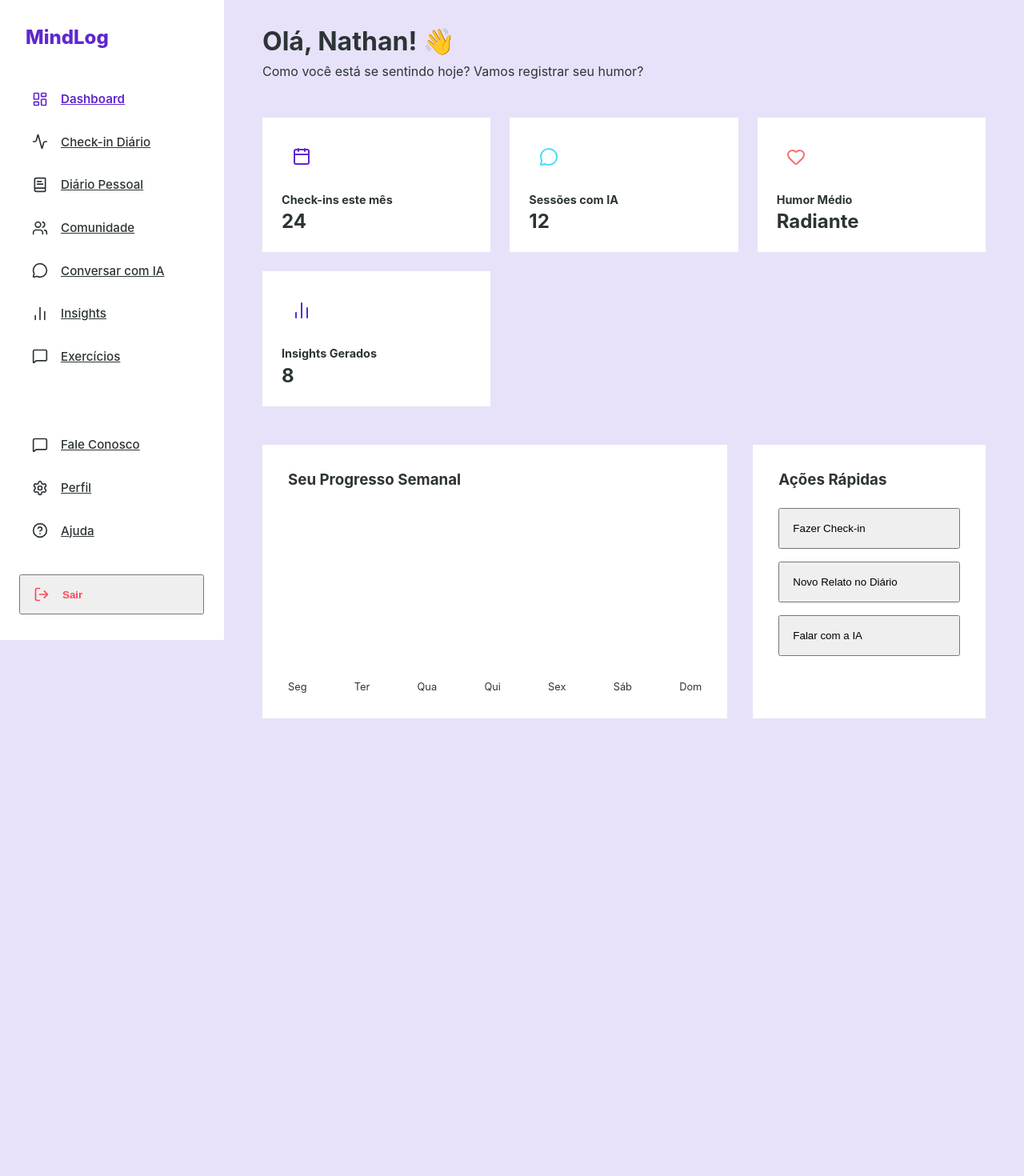
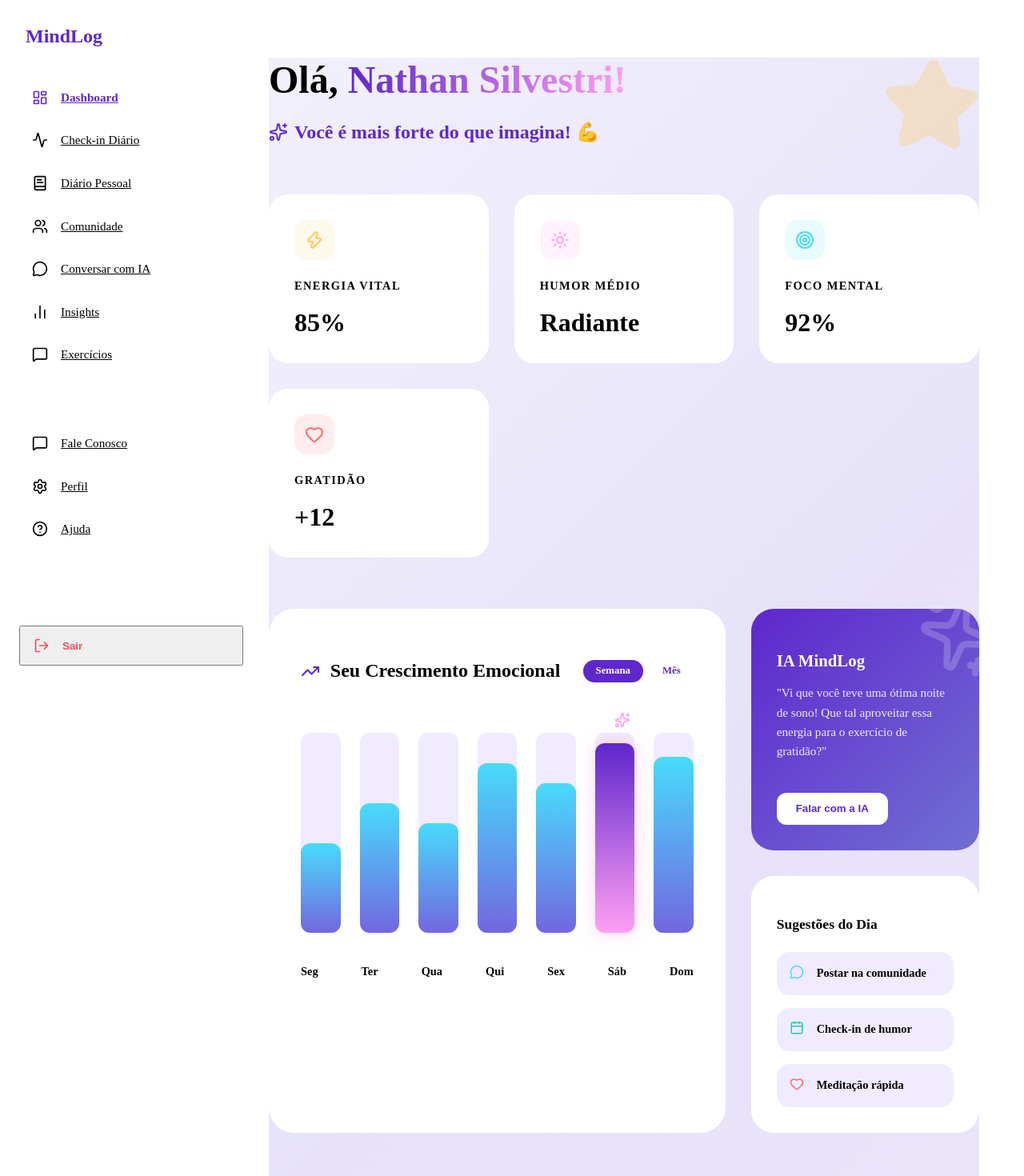
Before and after one commit to TVCodelab/mindlog-alpha-project, a Next.js app: page /dashboard in a window 1280 px wide. Shown: the top 1470 px of the page at 80% size. Before the commit the page ends 930 px from the top, so only its background shows below. Built offline with nearby package versions, Linux system fonts and the light colour scheme.

Commit message:
feat: MindLog complete platform implementation

```diff
--- a/src/app/dashboard/page.tsx
+++ b/src/app/dashboard/page.tsx
@@ -1,67 +1,261 @@
 'use client';
-import { Heart, MessageCircle, BarChart2, Calendar } from 'lucide-react';
+import { motion, AnimatePresence } from 'framer-motion';
+import {
+  Sparkles,
+  Heart,
+  Zap,
+  Target,
+  TrendingUp,
+  MessageCircle,
+  Calendar,
+  Sun,
+  Star
+} from 'lucide-react';
+import { useState, useEffect } from 'react';
 
 export default function DashboardHome() {
-  const stats = [
-    { label: 'Check-ins este mês', value: '24', icon: <Calendar />, color: 'var(--primary)' },
-    { label: 'Sessões com IA', value: '12', icon: <MessageCircle />, color: 'var(--secondary)' },
-    { label: 'Humor Médio', value: 'Radiante', icon: <Heart />, color: '#ff6b6b' },
-    { label: 'Insights Gerados', value: '8', icon: <BarChart2 />, color: '#4834d4' },
+  const [greeting, setGreeting] = useState("Bom dia, campeão!");
+  const greetings = [
+    "Sua mente é poderosa! ✨",
+    "Hoje é um dia incrível para brilhar! 🌟",
+    "Você é mais forte do que imagina! 💪",
+    "Tudo o que você precisa está dentro de você! ❤️",
+    "Vamos conquistar o mundo hoje? 🚀"
   ];
 
+  useEffect(() => {
+    const interval = setInterval(() => {
+      setGreeting(greetings[Math.floor(Math.random() * greetings.length)]);
+    }, 4000);
+    return () => clearInterval(interval);
+  }, []);
+
+  const stats = [
+    { label: 'Energia Vital', value: '85%', icon: <Zap size={24} />, color: '#feca57' },
+    { label: 'Humor Médio', value: 'Radiante', icon: <Sun size={24} />, color: '#ff9ff3' },
+    { label: 'Foco Mental', value: '92%', icon: <Target size={24} />, color: '#48dbfb' },
+    { label: 'Gratidão', value: '+12', icon: <Heart size={24} />, color: '#ff6b6b' },
+  ];
+
+  const containerVariants = {
+    hidden: { opacity: 0 },
+    visible: {
+      opacity: 1,
+      transition: { staggerChildren: 0.1 }
+    }
+  };
+
+  const itemVariants = {
+    hidden: { y: 20, opacity: 0 },
+    visible: { y: 0, opacity: 1, transition: { type: 'spring', stiffness: 100 } }
+  };
+
   return (
-    <div>
-      <header style={{ marginBottom: '3rem' }}>
-        <h1 style={{ fontSize: '2rem', marginBottom: '0.5rem' }}>Olá, Nathan! 👋</h1>
-        <p style={{ color: 'var(--text-muted)' }}>Como você está se sentindo hoje? Vamos registrar seu humor?</p>
+    <motion.div
+      initial="hidden"
+      animate="visible"
+      variants={containerVariants}
+      className="animated-bg"
+      style={{ paddingBottom: '4rem' }}
+    >
+      {/* Header com Saudação Dinâmica */}
+      <header style={{ marginBottom: '4rem', position: 'relative' }}>
+        <motion.div
+          animate={{ scale: [1, 1.1, 1], rotate: [0, 5, -5, 0] }}
+          transition={{ duration: 5, repeat: Infinity }}
+          style={{ position: 'absolute', right: '0', top: '0', color: 'var(--accent-yellow)', opacity: 0.3 }}
+        >
+          <Star size={120} fill="currentColor" />
+        </motion.div>
+
+        <motion.h1
+          variants={itemVariants}
+          style={{ fontSize: '3rem', fontWeight: '900', marginBottom: '0.5rem' }}
+        >
+          Olá, <span className="text-gradient">Nathan Silvestri!</span>
+        </motion.h1>
+
+        <AnimatePresence mode="wait">
+          <motion.p
+            key={greeting}
+            initial={{ opacity: 0, y: 10 }}
+            animate={{ opacity: 1, y: 0 }}
+            exit={{ opacity: 0, y: -10 }}
+            style={{ fontSize: '1.5rem', fontWeight: '600', color: 'var(--primary)', display: 'flex', alignItems: 'center', gap: '0.5rem' }}
+          >
+            <Sparkles size={24} /> {greeting}
+          </motion.p>
+        </AnimatePresence>
       </header>
 
-      <div style={{ display: 'grid', gridTemplateColumns: 'repeat(auto-fit, minmax(240px, 1fr))', gap: '1.5rem', marginBottom: '3rem' }}>
+      {/* Grid de Stats Animados */}
+      <div style={{ display: 'grid', gridTemplateColumns: 'repeat(auto-fit, minmax(220px, 1fr))', gap: '2rem', marginBottom: '4rem' }}>
         {stats.map((stat, i) => (
-          <div key={i} className="glass" style={{ padding: '1.5rem', background: 'white' }}>
-            <div style={{ display: 'flex', justifyContent: 'space-between', alignItems: 'flex-start', marginBottom: '1rem' }}>
-              <div style={{ padding: '0.8rem', borderRadius: '12px', background: 'var(--accent-soft)', color: stat.color }}>
-                {stat.icon}
-              </div>
+          <motion.div
+            key={i}
+            variants={itemVariants}
+            whileHover={{ scale: 1.05, rotate: 2 }}
+            className="glass card-hover"
+            style={{
+              padding: '2rem',
+              background: 'white',
+              borderRadius: '24px',
+              border: '1px solid var(--glass-border)',
+              cursor: 'pointer'
+            }}
+          >
+            <div style={{
+              width: '50px',
+              height: '50px',
+              borderRadius: '16px',
+              background: `${stat.color}20`,
+              color: stat.color,
+              display: 'flex',
+              alignItems: 'center',
+              justifyContent: 'center',
+              marginBottom: '1.5rem'
+            }}>
+              {stat.icon}
             </div>
-            <h4 style={{ color: 'var(--text-muted)', fontSize: '0.9rem', marginBottom: '0.3rem' }}>{stat.label}</h4>
-            <div style={{ fontSize: '1.5rem', fontWeight: '700' }}>{stat.value}</div>
-          </div>
+            <h4 style={{ color: 'var(--text-muted)', fontSize: '0.9rem', fontWeight: '700', textTransform: 'uppercase', letterSpacing: '0.1em' }}>
+              {stat.label}
+            </h4>
+            <div style={{ fontSize: '2rem', fontWeight: '900', color: 'var(--primary-dark)' }}>
+              {stat.value}
+            </div>
+          </motion.div>
         ))}
       </div>
 
+      {/* Seção Principal: Gráfico e Ações */}
       <div style={{ display: 'grid', gridTemplateColumns: '2fr 1fr', gap: '2rem' }}>
-        <div className="glass" style={{ padding: '2rem', background: 'white', minHeight: '300px' }}>
-          <h3 style={{ marginBottom: '1.5rem' }}>Seu Progresso Semanal</h3>
-          <div style={{ width: '100%', height: '200px', display: 'flex', alignItems: 'flex-end', gap: '1rem', paddingBottom: '1rem' }}>
-            {[40, 70, 45, 90, 65, 80, 50].map((h, i) => (
-              <div key={i} style={{ flex: 1, background: 'var(--accent-soft)', borderRadius: '8px', position: 'relative', height: '100%' }}>
-                <div style={{
-                  position: 'absolute',
-                  bottom: 0,
-                  width: '100%',
-                  height: `${h}%`,
-                  background: 'linear-gradient(to top, var(--primary), var(--primary-light))',
-                  borderRadius: '8px',
-                  transition: 'height 1s ease-out'
-                }}></div>
+        <motion.div
+          variants={itemVariants}
+          className="glass"
+          style={{ padding: '2.5rem', background: 'white', borderRadius: '32px', boxShadow: 'var(--shadow)' }}
+        >
+          <div style={{ display: 'flex', justifyContent: 'space-between', alignItems: 'center', marginBottom: '2.5rem' }}>
+            <h3 style={{ fontSize: '1.5rem', fontWeight: '800', display: 'flex', alignItems: 'center', gap: '0.8rem' }}>
+              <TrendingUp color="var(--primary)" /> Seu Crescimento Emocional
+            </h3>
+            <div style={{ display: 'flex', gap: '0.5rem' }}>
+              <div style={{ padding: '0.4rem 1rem', background: 'var(--primary)', color: 'white', borderRadius: '100px', fontSize: '0.8rem', fontWeight: '700' }}>Semana</div>
+              <div style={{ padding: '0.4rem 1rem', background: 'var(--accent-soft)', color: 'var(--primary)', borderRadius: '100px', fontSize: '0.8rem', fontWeight: '700' }}>Mês</div>
+            </div>
+          </div>
+
+          <div style={{ width: '100%', height: '250px', display: 'flex', alignItems: 'flex-end', gap: '1.5rem', paddingBottom: '1rem' }}>
+            {[45, 65, 55, 85, 75, 95, 88].map((h, i) => (
+              <div key={i} style={{ flex: 1, background: 'var(--bg-lavender)', borderRadius: '12px', position: 'relative', height: '100%' }}>
+                <motion.div
+                  initial={{ height: 0 }}
+                  animate={{ height: `${h}%` }}
+                  transition={{ duration: 1.5, delay: i * 0.1, type: 'spring' }}
+                  style={{
+                    position: 'absolute',
+                    bottom: 0,
+                    width: '100%',
+                    background: i === 5 ? 'linear-gradient(to top, #ff9ff3, #5f27cd)' : 'linear-gradient(to top, #7267e0, #48dbfb)',
+                    borderRadius: '12px',
+                    boxShadow: i === 5 ? '0 0 20px rgba(255, 159, 243, 0.5)' : 'none'
+                  }}
+                >
+                  {i === 5 && (
+                    <motion.div
+                      animate={{ y: [-10, 0, -10] }}
+                      transition={{ duration: 2, repeat: Infinity }}
+                      style={{ position: 'absolute', top: '-30px', left: '50%', transform: 'translateX(-50%)', color: '#ff9ff3' }}
+                    >
+                      <Sparkles size={20} />
+                    </motion.div>
+                  )}
+                </motion.div>
               </div>
             ))}
           </div>
-          <div style={{ display: 'flex', justifyContent: 'space-between', marginTop: '1rem', color: 'var(--text-muted)', fontSize: '0.8rem' }}>
+          <div style={{ display: 'flex', justifyContent: 'space-between', marginTop: '1.5rem', color: 'var(--text-muted)', fontSize: '0.9rem', fontWeight: '600' }}>
             <span>Seg</span><span>Ter</span><span>Qua</span><span>Qui</span><span>Sex</span><span>Sáb</span><span>Dom</span>
           </div>
-        </div>
+        </motion.div>
 
-        <div className="glass" style={{ padding: '2rem', background: 'white' }}>
-          <h3 style={{ marginBottom: '1.5rem' }}>Ações Rápidas</h3>
-          <div style={{ display: 'flex', flexDirection: 'column', gap: '1rem' }}>
-            <button className="btn-secondary" style={{ textAlign: 'left', padding: '1rem' }}>Fazer Check-in</button>
-            <button className="btn-secondary" style={{ textAlign: 'left', padding: '1rem' }}>Novo Relato no Diário</button>
-            <button className="btn-primary" style={{ textAlign: 'left', padding: '1rem' }}>Falar com a IA</button>
-          </div>
+        <div style={{ display: 'flex', flexDirection: 'column', gap: '2rem' }}>
+          <motion.div
+            variants={itemVariants}
+            whileHover={{ scale: 1.02 }}
+            style={{
+              padding: '2rem',
+              background: 'linear-gradient(135deg, #5f27cd, #706fd3)',
+              borderRadius: '28px',
+              color: 'white',
+              position: 'relative',
+              overflow: 'hidden'
+            }}
+          >
+            <div style={{ position: 'relative', zIndex: 1 }}>
+              <h3 style={{ marginBottom: '1rem', fontSize: '1.3rem' }}>IA MindLog</h3>
+              <p style={{ opacity: 0.9, fontSize: '0.95rem', lineHeight: '1.6' }}>
+                "Vi que você teve uma ótima noite de sono! Que tal aproveitar essa energia para o exercício de gratidão?"
+              </p>
+              <button style={{
+                marginTop: '1.5rem',
+                background: 'white',
+                color: 'var(--primary)',
+                padding: '0.8rem 1.5rem',
+                borderRadius: '12px',
+                fontWeight: '800',
+                border: 'none'
+              }}>
+                Falar com a IA
+              </button>
+            </div>
+            <motion.div
+              animate={{ rotate: 360 }}
+              transition={{ duration: 20, repeat: Infinity, ease: 'linear' }}
+              style={{ position: 'absolute', top: '-20px', right: '-20px', opacity: 0.2 }}
+            >
+              <Sparkles size={100} />
+            </motion.div>
+          </motion.div>
+
+          <motion.div
+            variants={itemVariants}
+            className="glass"
+            style={{ padding: '2rem', background: 'white', borderRadius: '28px' }}
+          >
+            <h3 style={{ marginBottom: '1.5rem', fontSize: '1.1rem', fontWeight: '800' }}>Sugestões do Dia</h3>
+            <div style={{ display: 'flex', flexDirection: 'column', gap: '1rem' }}>
+              {[
+                { icon: <MessageCircle size={18} />, text: 'Postar na comunidade', color: '#48dbfb' },
+                { icon: <Calendar size={18} />, text: 'Check-in de humor', color: '#1dd1a1' },
+                { icon: <Heart size={18} />, text: 'Meditação rápida', color: '#ff6b6b' },
+              ].map((act, i) => (
+                <motion.div
+                  key={i}
+                  whileHover={{ x: 10 }}
+                  style={{
+                    display: 'flex',
+                    alignItems: 'center',
+                    gap: '1rem',
+                    padding: '1rem',
+                    background: 'var(--bg-lavender)',
+                    borderRadius: '16px',
+                    cursor: 'pointer'
+                  }}
+                >
+                  <div style={{ color: act.color }}>{act.icon}</div>
+                  <span style={{ fontSize: '0.9rem', fontWeight: '600' }}>{act.text}</span>
+                </motion.div>
+              ))}
+            </div>
+          </motion.div>
         </div>
       </div>
-    </div>
+
+      <style jsx>{`
+        @media (max-width: 1024px) {
+          div { grid-template-columns: 1fr !important; }
+        }
+      `}</style>
+    </motion.div>
   );
 }
--- a/src/app/globals.css
+++ b/src/app/globals.css
@@ -1,65 +1,45 @@
 :root {
   --primary: #5f27cd;
-  --primary-dark: #341f97;
+  --primary-bright: #706fd3;
   --secondary: #48dbfb;
   --accent-pink: #ff9ff3;
-  --accent-green: #1dd1a1;
-  --bg-lavender: #e7e2f9;
-  --background: #ffffff;
-  --foreground: #2d3436;
-  --glass-bg: rgba(255, 255, 255, 0.15);
-  --glass-border: rgba(255, 255, 255, 0.2);
-  --shadow: 0 10px 30px rgba(95, 39, 205, 0.1);
-  --transition: all 0.3s ease;
+  --accent-yellow: #feca57;
+  --success: #1dd1a1;
+  --bg-lavender: #f0ebff;
+  --glass-white: rgba(255, 255, 255, 0.7);
+  --shadow-color: rgba(95, 39, 205, 0.2);
 }
 
-* {
-  margin: 0;
-  padding: 0;
-  box-sizing: border-box;
+@keyframes gradientBG {
+  0% { background-position: 0% 50%; }
+  50% { background-position: 100% 50%; }
+  100% { background-position: 0% 50%; }
 }
 
-body {
-  font-family: 'Inter', sans-serif;
-  background: var(--bg-lavender);
-  color: var(--foreground);
-  overflow-x: hidden;
+@keyframes float {
+  0% { transform: translateY(0px) rotate(0deg); }
+  50% { transform: translateY(-20px) rotate(5deg); }
+  100% { transform: translateY(0px) rotate(0deg); }
 }
 
-.btn-purple {
-  background: var(--primary);
-  color: white;
-  padding: 1rem 2.5rem;
-  border-radius: 50px;
-  font-weight: 700;
-  font-size: 1.1rem;
-  box-shadow: 0 8px 15px rgba(95, 39, 205, 0.3);
-  transition: var(--transition);
+.animated-bg {
+  background: linear-gradient(-45deg, #f0ebff, #e7e2f9, #ffffff, #f7f1ff);
+  background-size: 400% 400%;
+  animation: gradientBG 15s ease infinite;
 }
 
-.btn-purple:hover {
-  transform: scale(1.05);
-  background: var(--primary-dark);
+.floating {
+  animation: float 6s ease-in-out infinite;
 }
 
-.glass-card {
-  background: rgba(255, 255, 255, 0.2);
-  backdrop-filter: blur(10px);
-  border: 1px solid rgba(255, 255, 255, 0.3);
-  border-radius: 12px;
-  padding: 1rem;
-  margin-bottom: 0.8rem;
-  color: white;
-  display: flex;
-  align-items: center;
-  gap: 0.8rem;
+.card-hover:hover {
+  transform: translateY(-10px) scale(1.02);
+  box-shadow: 0 20px 40px var(--shadow-color);
+  border-color: var(--primary-bright);
 }
 
-/* Background Blobs */
-.blob {
-  position: absolute;
-  z-index: -1;
-  filter: blur(60px);
-  opacity: 0.5;
-  border-radius: 50%;
+.text-gradient {
+  background: linear-gradient(90deg, var(--primary), var(--accent-pink));
+  -webkit-background-clip: text;
+  -webkit-text-fill-color: transparent;
 }
```
